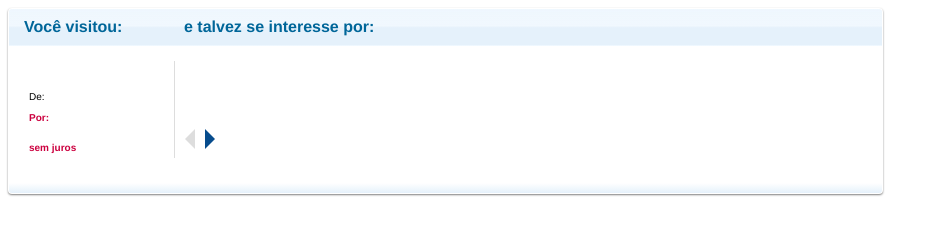
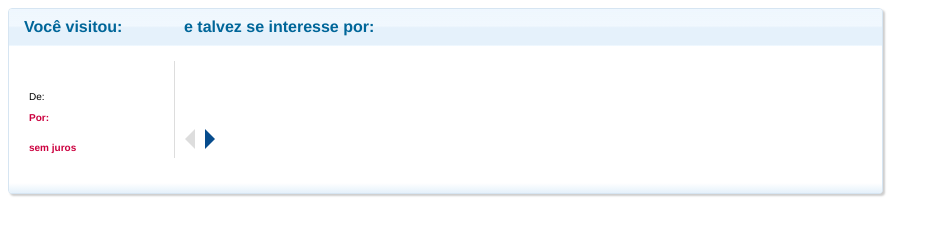
Before and after one commit to alexandereis/alexandereis.github.io, a plain HTML site: page index.html in a window 1280 px wide. Shown: the whole page, without its empty margins (0-942 px from the left). Drawn offline with Linux system fonts and the light colour scheme.

Commit message:
Ajustes CSS
Alterando sobreamento e bordas do panel

```diff
--- a/css/style.css
+++ b/css/style.css
@@ -8,10 +8,10 @@ body {
 .panel {
     margin-bottom: 20px;
     background-color: #fff;
-    border: 1px solid transparent;
+    border: 1px solid #d6e5f2;
     border-radius: 4px;
     -webkit-box-shadow: 0 1px 2px rgba(0,0,0,0.5);
-    box-shadow: 0 1px 2px rgba(0,0,0,0.5);
+    box-shadow: 2px 2px 2px #cecece;
     width: 873px;
 }
 
```
